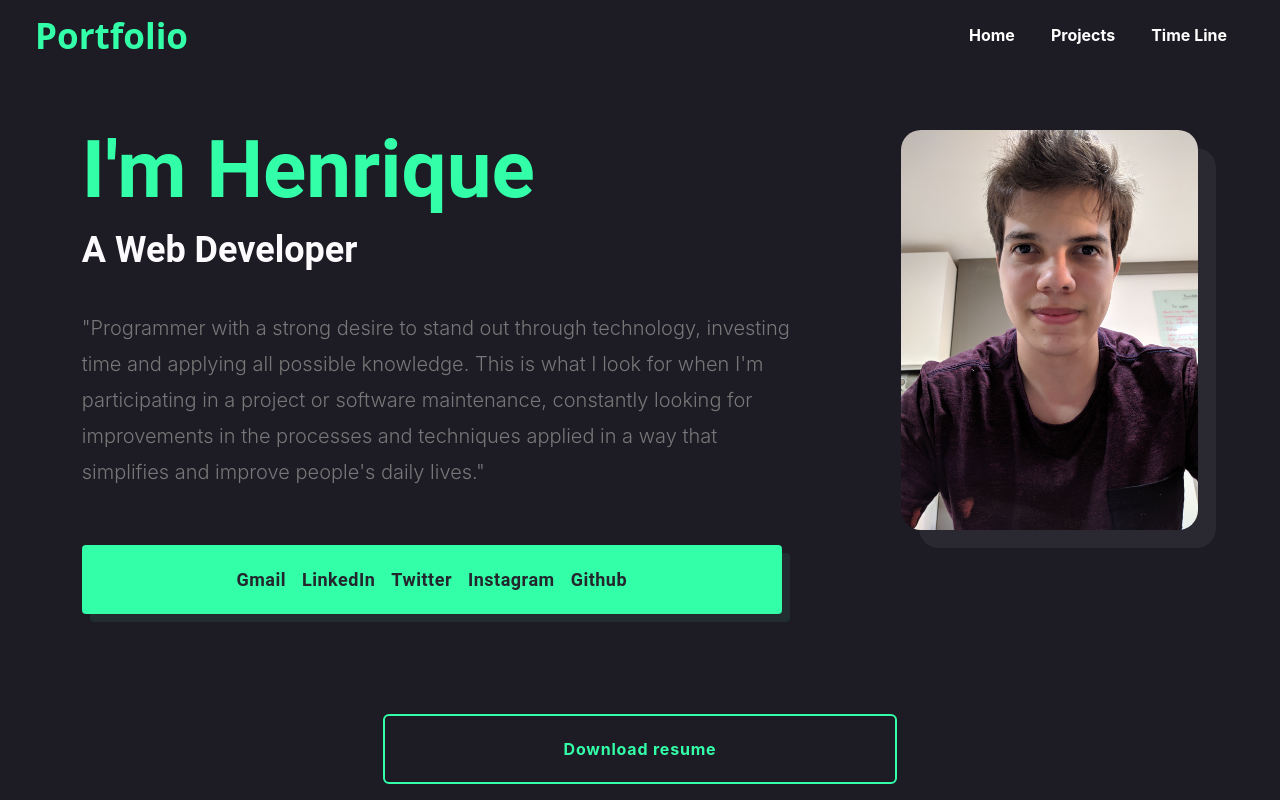
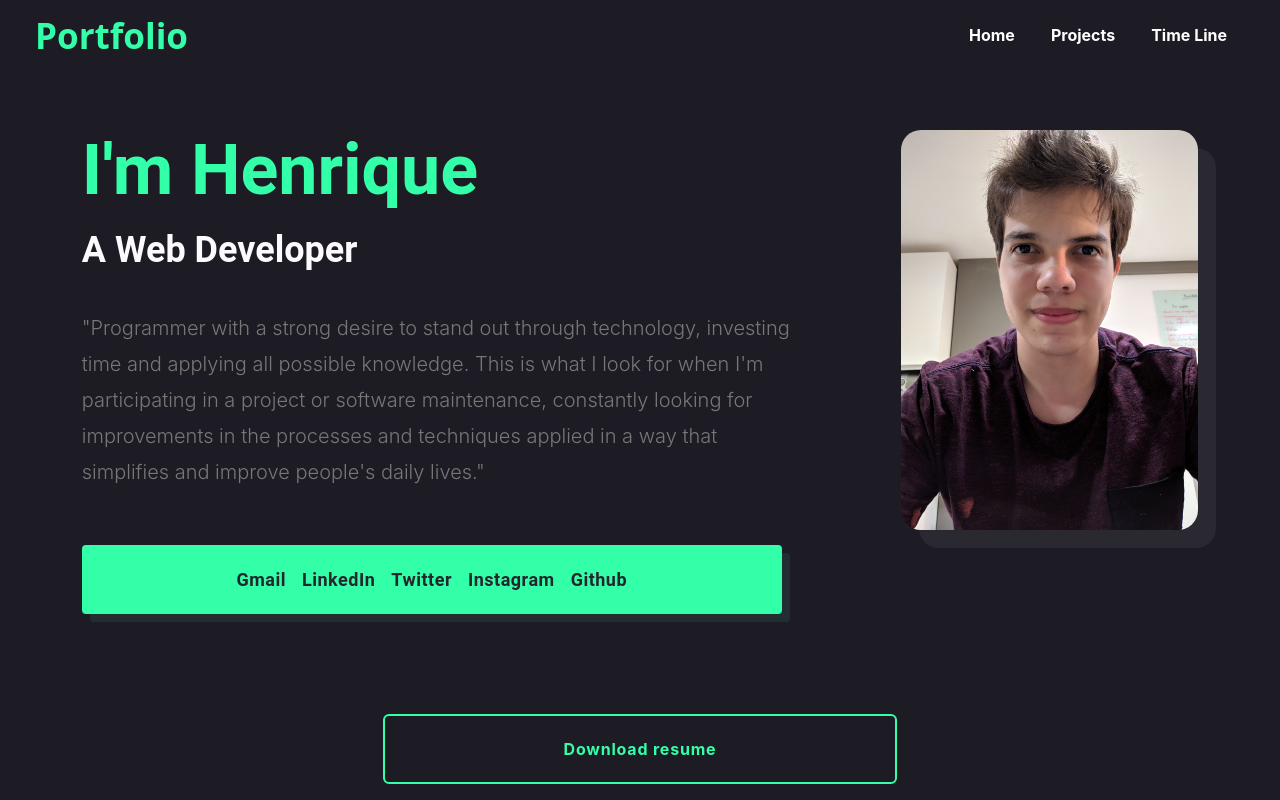
Before and after one commit to henriquebarrosx/Portfolio, a Next.js app: page / in a window 1280 px wide. Shown: the top 800 px of the page. Built offline with nearby package versions, Linux system fonts and the light colour scheme.

Commit message:
fit: resize margin bottom

```diff
--- a/components/Preface/styled.js
+++ b/components/Preface/styled.js
@@ -12,8 +12,13 @@ const Container = styled.div`
     margin-bottom: 50px;
     flex-direction: column;
   }
+
   @media(max-width: 750px) {
     width: 100%;
+  }
+
+  @media(max-width: 750px) {
+   margin: 0 auto 10px;
   }
 `
 
@@ -58,7 +63,7 @@ const PresentationContainer = styled.div`
 
 const Presentation = styled.span`
   display: flex;
-  max-width: 600px;
+  max-width: 700px;
   font-weight: 700;
   flex-direction: column;
   font-family: "roboto",sans-serif;
@@ -76,16 +81,21 @@ const Presentation = styled.span`
 `
 
 const PresentationTitle = styled.span`
+  width: 100%;
   color: #33ffa9;
-  font-size: 95px;
+  font-size: 80px;
   line-height: 80px;
   font-family: "roboto",sans-serif;
 
   @media(max-width: 1280px) {
-     font-size: 80px;
+     font-size: 70px;
   }
   @media(max-width: 750px) {
      font-size: 50px;
+  }
+
+  @media(max-width: 400px) {
+     font-size: 40px;
   }
 `
 
```
